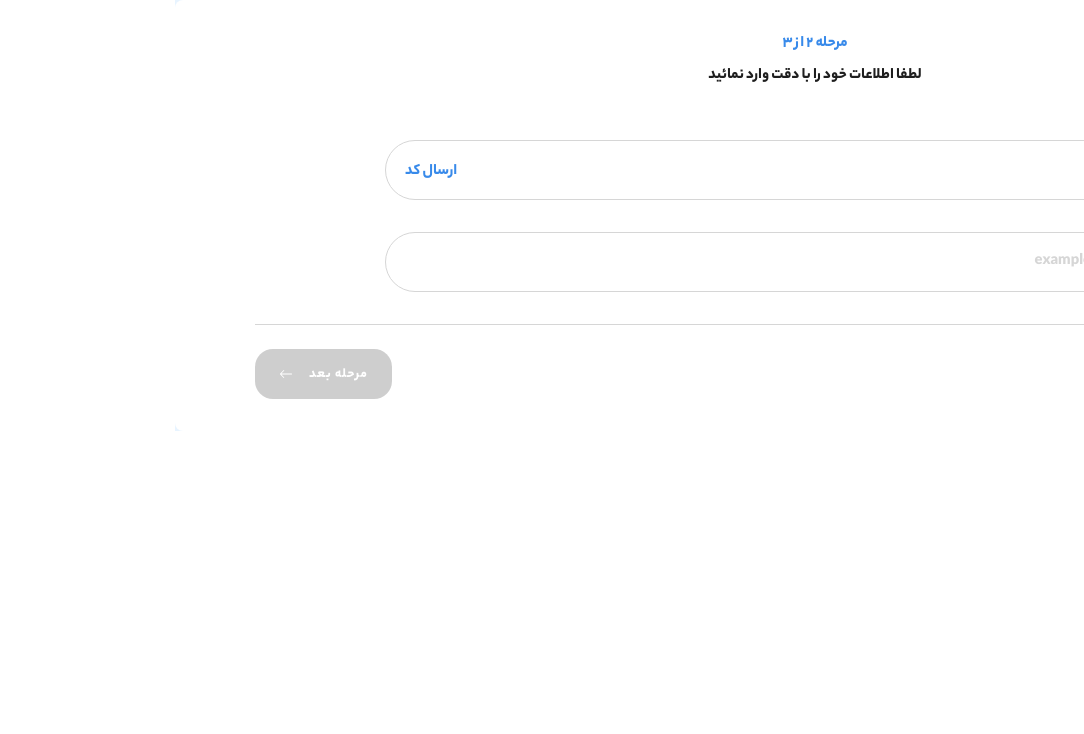
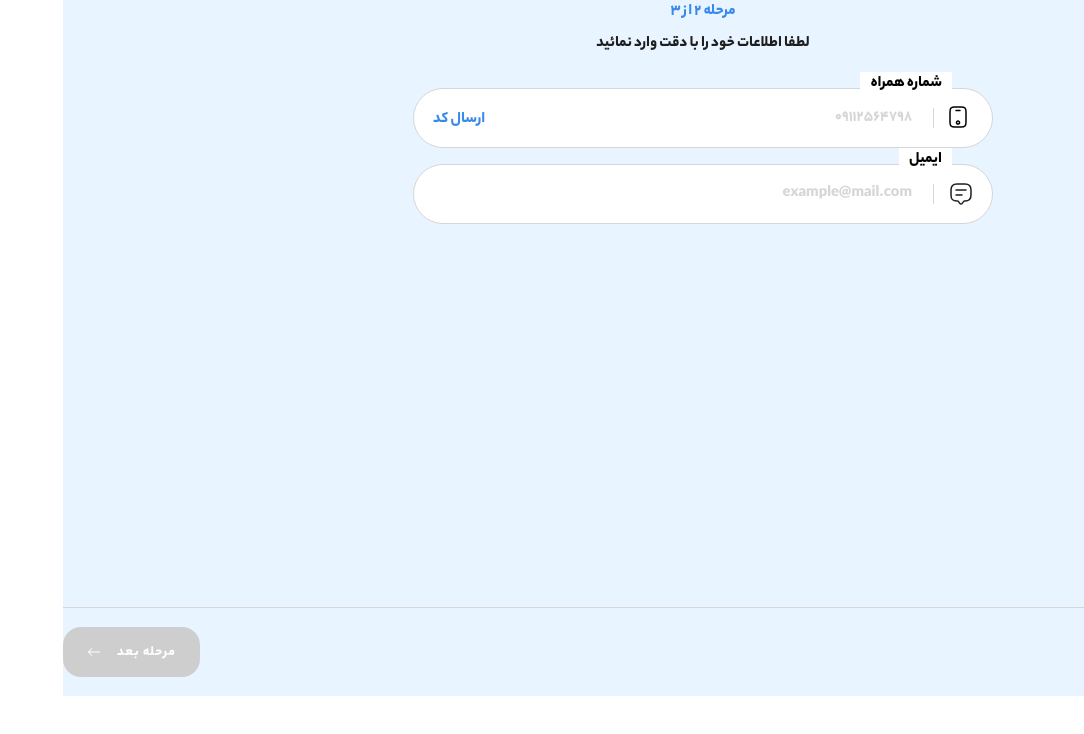
Before and after one commit to mahdieh70/dashboard, a React (Create React App) app: page /ConnectionInfo in a window 1280 px wide. Shown: the top 734 px of the page, without its empty margins (196-1280 px from the left). Built offline with nearby package versions, Linux system fonts and the light colour scheme.

Commit message:
location component changed

```diff
--- a/src/components/dashboard/sidebar/index.js
+++ b/src/components/dashboard/sidebar/index.js
@@ -10,7 +10,7 @@ import logout from "../../../assets/icons/logout.png";
 const SideBar = ({ showSidebar }) => {
   return (
     <>
-      <div className={showSidebar?"max-w-[250px] h-full":"w-0 fixed z-[1] right-1 overflow-x-hidden"}>
+      <div className={showSidebar?"max-w-[250px] h-full":"w-0 fixed z-[1] right-1 overflow-x-hidden inline-block"} style={{transition:"0.3s"}}>
         <div className="h-full bg-white rounded-[10px] px-[29px] ">
           <div className="flex items-center flex-col border-b border-solid border-[#D6D6D6]">
             <img src={logo} alt="logo" />
--- a/src/components/register/connectionInfo/index.js
+++ b/src/components/register/connectionInfo/index.js
@@ -65,17 +65,16 @@ const ConnectionInfo = ({ increaseStepHandler, decreaseStepHandler }) => {
 
   return (
     <div className=" w-full h-full">
-      <div className="bg-white  h-full rounded-tl-lg rounded-bl-lg py-8 px-20">
-        <div className="flex items-center flex-col h-[90%] text-center px-[130px] border border-solid border-[#D6D6D6] border-t-0 border-r-0 border-l-0">
+        <div className="flex items-center flex-col h-[76vh] text-center px-[130px] border border-solid border-[#D6D6D6] border-t-0 border-r-0 border-l-0">
           <div>
             <p className="text-[#388AEA]">مرحله 2 از 3</p>
             <p className="pt-2 mb-8 text-[#1e1e1e]">
               لطفا اطلاعات خود را با دقت وارد نمائید
             </p>
           </div>
-          <div className="w-full pt-5 relative">
-            <form>
-              <div className="mb-8 relative">
+          <div className="w-full flex justify-center items-center">
+            <form className="w-[580px]">
+              <div className="mb-4 relative">
                 <TextInput
                   icon={<img src={mobileIcon} alt="mobileIcon" />}
                   label={"شماره همراه"}
@@ -137,7 +136,7 @@ const ConnectionInfo = ({ increaseStepHandler, decreaseStepHandler }) => {
                         e.preventDefault();
                         handleOnConfirmPincode();
                       }}
-                      className="button mb-8 mt-5"
+                      className="button mb-8 mt-2"
                     >
                       تائید شماره همراه
                     </button>
@@ -162,7 +161,7 @@ const ConnectionInfo = ({ increaseStepHandler, decreaseStepHandler }) => {
             </form>
           </div>
         </div>
-        <div className="flex flex-row-reverse justify-between items-center mt-6 ">
+        <div className="flex flex-row-reverse justify-between items-center h-[11vh]">
           <button onClick={handleSub} type="submit" className="deActiveButton">
             مرحله بعد <BsArrowLeft />
           </button>
@@ -176,7 +175,7 @@ const ConnectionInfo = ({ increaseStepHandler, decreaseStepHandler }) => {
           </a>
         </div>
       </div>
-    </div>
+
   );
 };
 
--- a/src/components/register/identityInfo/index.js
+++ b/src/components/register/identityInfo/index.js
@@ -1,11 +1,5 @@
 import React, { useContext } from "react";
 import { TextInput } from "../../textInput";
-
-import { Link, useNavigate } from "react-router-dom";
-
-//components
-
-import ProgressBar from "../../progressBar";
 
 //icons
 
@@ -21,7 +15,7 @@ import { useFormik } from "formik";
 import * as Yup from "yup";
 import { validationNationalCode } from "../../../utils/validationNationalCode";
 import { axiosUserInstance } from "../../../services/axiosInstance";
-import {RegisterContext} from "../context"
+import { RegisterContext } from "../context";
 
 const IdentityInfo = ({ increaseStepHandler }) => {
   //   {
@@ -31,7 +25,7 @@ const IdentityInfo = ({ increaseStepHandler }) => {
   //     "password":"123456",
   //     "password_confirmation":"123456"
   // }
-  const {getData} = useContext(RegisterContext)
+  const { getData } = useContext(RegisterContext);
   const registerUser = async () => {
     try {
       axiosUserInstance.post("register", {
@@ -43,6 +37,7 @@ const IdentityInfo = ({ increaseStepHandler }) => {
     initialValues: {
       fullname: "",
       nationalCode: "",
+      date: "",
     },
     //form validation
     validationSchema: Yup.object({
@@ -58,9 +53,8 @@ const IdentityInfo = ({ increaseStepHandler }) => {
       date: Yup.string().required("لطفا تاریخ تولد خود را وارد کنید"),
     }),
     onSubmit: () => {
-      getData({fullname:formik.values.fullname,})
+      getData({ fullname: formik.values.fullname });
       increaseStepHandler();
-
     },
   });
   const handleSubmitForm = () => {
@@ -69,15 +63,15 @@ const IdentityInfo = ({ increaseStepHandler }) => {
 
   return (
     <div className=" w-full h-full">
-      <div className="flex items-center flex-col h-[90%] text-center px-[130px] border border-solid border-[#D6D6D6] border-t-0 border-r-0 border-l-0">
+      <div className="flex items-center flex-col h-[76vh] text-center px-[130px] border border-solid border-[#D6D6D6] border-t-0 border-r-0 border-l-0">
         <div>
           <p className="text-[#388AEA]">مرحله 1 از 3</p>
           <p className="pt-2 mb-8 text-[#1e1e1e]">
             لطفا اطلاعات خود را با دقت وارد نمائید
           </p>
         </div>
-        <div className="w-full pt-5">
-          <form onSubmit={formik.handleSubmit}>
+        <div className="w-full flex justify-center items-center">
+          <form onSubmit={formik.handleSubmit} className="w-[580px]">
             <div className="mb-8">
               <TextInput
                 icon={<img src={usersquerIcon} alt="usersquerIcon" />}
@@ -86,11 +80,13 @@ const IdentityInfo = ({ increaseStepHandler }) => {
                 placeholder={"محمد حسین رحمتی"}
                 {...formik.getFieldProps("fullname")}
               />
+              <div className="text-right">
                 {formik.errors.fullname ? (
                   <div className="text-rose-500 text-[14px]">
                     {formik.errors.fullname}
                   </div>
                 ) : null}
+              </div>
             </div>
             <div className="mb-8">
               <TextInput
@@ -100,11 +96,13 @@ const IdentityInfo = ({ increaseStepHandler }) => {
                 placeholder={"208-1235-456"}
                 {...formik.getFieldProps("nationalCode")}
               />
+              <div className="text-right">
                 {formik.errors.nationalCode ? (
                   <div className="text-rose-500 text-[14px]">
                     {formik.errors.nationalCode}
                   </div>
                 ) : null}
+              </div>
             </div>
             <div className="mb-8">
               <TextInput
@@ -114,16 +112,23 @@ const IdentityInfo = ({ increaseStepHandler }) => {
                 placeholder={"1370/06/31"}
                 {...formik.getFieldProps("date")}
               />
+              <div className="text-right">
+                {formik.errors.date ? (
+                  <div className="text-rose-500 text-[14px]">
+                    {formik.errors.date}
+                  </div>
+                ) : null}
+              </div>
             </div>
           </form>
         </div>
       </div>
-      <div className="flex flex-row-reverse mt-6">
-        <Link className="no-underline">
+      <div className="flex flex-row-reverse items-center h-[11vh]">
+        <a className="no-underline">
           <button onClick={handleSubmitForm} type="submit" className="button">
             مرحله بعد <BsArrowLeft />
           </button>
-        </Link>
+        </a>
       </div>
     </div>
   );
--- a/src/components/register/index.js
+++ b/src/components/register/index.js
@@ -16,10 +16,12 @@ function Register() {
     setStep(step - 1);
   };
   return (
-    <div className="w-full h-screen bg-[#E8F4FF] py-8 px-8 flex">
+    <div className="w-full h-screen bg-[#E8F4FF] flex">
+      <div className="w-full mx-8 my-8">
         <div className="flex w-full h-full">
           <ProgressBar active={step} />
-        <div className="bg-white w-[75%] h-full rounded-tl-lg rounded-bl-lg py-8 px-20">
+          <div className="bg-white w-[75%] h-full rounded-tl-lg rounded-bl-lg ">
+            <div className="h-full pt-8 px-8">
               {step === 1 ? (
                 <IdentityInfo
                   increaseStepHandler={increaseStepHandler}
@@ -39,8 +41,11 @@ function Register() {
             </div>
           </div>
         </div>
+      </div>
+    </div>
   );
 }
+
 const Provider = () => {
   const [userData, setUserData] = useState(undefined);
   const getData = () => {
--- a/src/components/register/locationInfo/index.js
+++ b/src/components/register/locationInfo/index.js
@@ -61,7 +61,7 @@ const LocationInfo = ({decreaseStepHandler}) => {
         <ModalContent onClose={() => setIsShowModal((prev) => !prev)} />
       </Modal>
       <div className="w-full h-full">
-          <div className="flex items-center flex-col h-[90%] text-center border border-solid border-[#D6D6D6] border-t-0 border-r-0 border-l-0">
+          <div className="flex items-center flex-col h-[76vh] text-center border border-solid border-[#D6D6D6] border-t-0 border-r-0 border-l-0">
             <div>
               <p className="text-[#388AEA]">مرحله 3 از 3</p>
               <p className="pt-2 mb-8 text-[#1e1e1e]">
@@ -159,7 +159,7 @@ const LocationInfo = ({decreaseStepHandler}) => {
               </a>
             </div>
           </div>
-          <div className="flex flex-row-reverse justify-between items-center mt-6 ">
+          <div className="flex flex-row-reverse items-center h-[11vh] justify-between">
             <a to="#" className="no-underline">
               <button type="submit" className="button">
                 ثبت نام <BsArrowLeft />
--- a/src/components/textInput/index.js
+++ b/src/components/textInput/index.js
@@ -20,7 +20,7 @@ const TextInput = ({
         onBlur={onBlur}
         type={type}
         placeholder={placeholder}
-        className="placeholder-[#D6D6D6] text-[16px] relative border border-solid border-[#D6D6D6] h-[60px] w-full rounded-full py-[15px] px-[80px]"
+        className="placeholder-[#D6D6D6] bg-white text-[16px] relative border border-solid border-[#D6D6D6] h-[60px] w-full rounded-full py-[15px] px-[80px]"
       />
       <div className="flex items-center absolute top-[33.33%] right-[20px] w-10 h-5 border border-solid border-[#D6D6D6] border-t-0 border-b-0 border-r-0">
         {icon}
```
Lines whose indentation alone changed are shown as unchanged.
